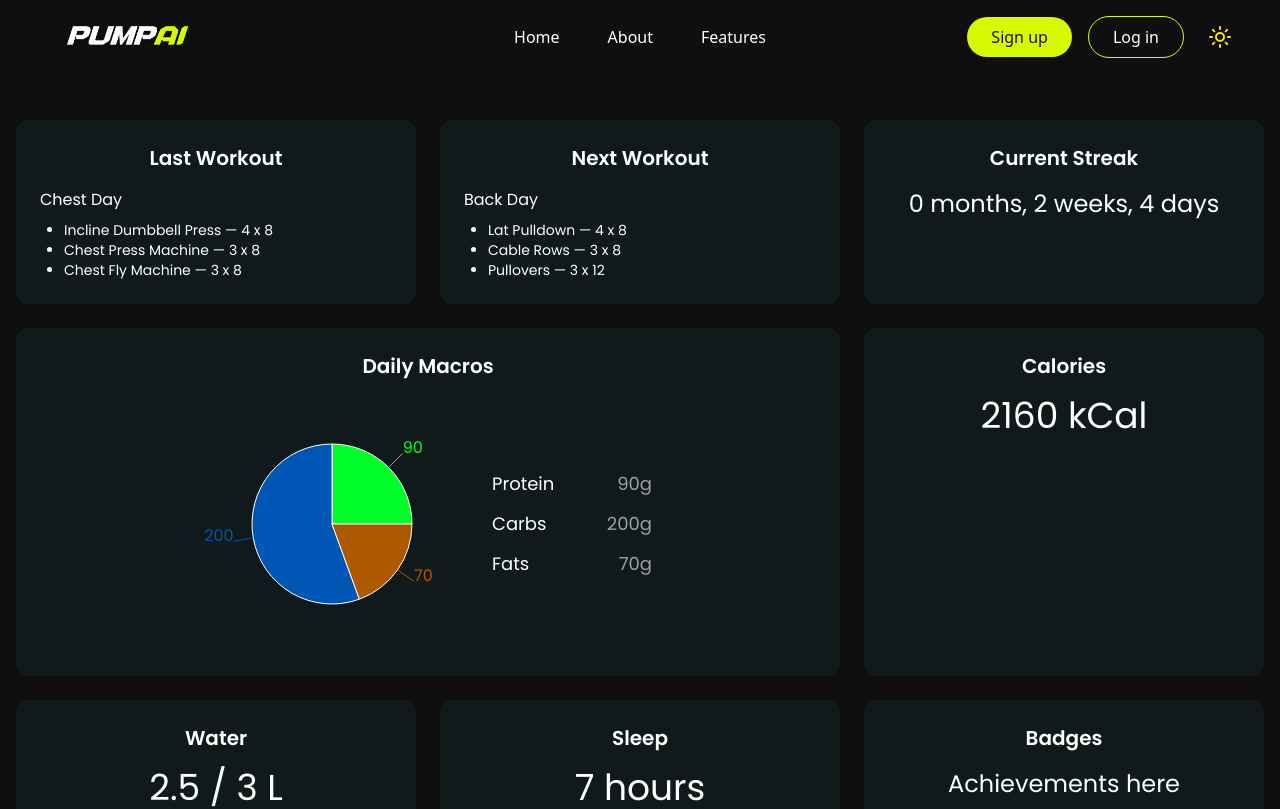
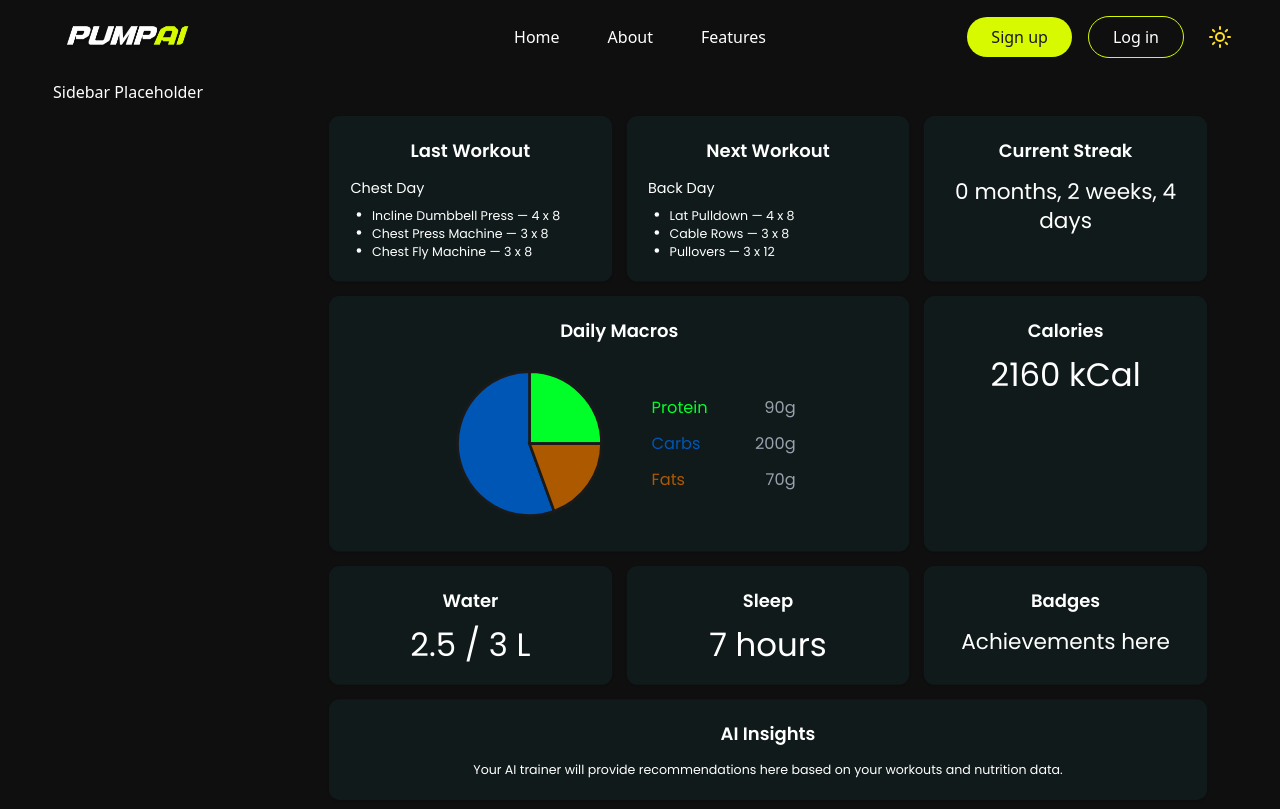
Before and after one commit to ayaanyousaf/PumpAI, a React (Vite) app in the folder client/: page /dashboard in a window 1280 px wide. Shown: the top 809 px of the page. Built offline with nearby package versions, Linux system fonts and the light colour scheme.

Commit message:
separate Macro pie chart into reusable React component

```diff
--- /dev/null
+++ b/client/src/components/MacroChart.tsx
@@ -0,0 +1,47 @@
+import { Cell, PieChart, Pie, ResponsiveContainer, Tooltip } from "recharts";
+
+function MacroChart() {
+  const macroData = [
+    { name: "Protein", value: 90, color: "#00FF28" },
+    { name: "Carbs", value: 200, color: "#0056B4" },
+    { name: "Fats", value: 70, color: "#AD5900" },
+  ];
+
+  return (
+    <div className="flex flex-col md:flex-row justify-center items-center gap-10">
+      <div className="w-48 h-48">
+        <ResponsiveContainer>
+          <PieChart>
+            <Pie
+              data={macroData}
+              dataKey="value"
+              outerRadius={80}
+              stroke="#1A1A1A"
+              strokeWidth={3}
+            >
+              {macroData.map((entry, index) => (
+                <Cell key={`cell-${index}`} fill={entry.color} />
+              ))}
+            </Pie>
+            <Tooltip />
+          </PieChart>
+        </ResponsiveContainer>
+      </div>
+
+      <div className="space-y-3 text-lg">
+        {macroData.map((m) => (
+          <div
+            key={m.name}
+            className="flex justify-between gap-4 w-40"
+            style={{ color: m.color }}
+          >
+            <span className="font-medium">{m.name}</span>
+            <span className="text-gray-400">{m.value}g</span>
+          </div>
+        ))}
+      </div>
+    </div>
+  );
+}
+
+export default MacroChart;
--- a/client/src/pages/Dashboard.tsx
+++ b/client/src/pages/Dashboard.tsx
@@ -1,15 +1,14 @@
-import { Cell, PieChart, Pie, ResponsiveContainer } from "recharts";
+import MacroChart from "../components/MacroChart";
 
 function Dashboard() {
-  const macroData = [
-    { name: "Protein", value: 90, color: "#00FF28" },
-    { name: "Carbs", value: 200, color: "#0056B4" },
-    { name: "Fats", value: 70, color: "#AD5900" },
-  ];
+  return (
+    <div className="flex min-h-dvh bg-bg-primary">
+      {/* Sidebar */}
+      <div className="w-64 text-center">Sidebar Placeholder</div>
 
-  return (
-    <div className="container mx-auto px-4 py-10">
-      <div className="grid grid-cols-1 md:grid-cols-2 lg:grid-cols-3 gap-6 max-w-7xl mx-auto">
+      {/* Main Content */}
+      <div className="flex-1 px-6 py-10 scale-[0.9] origin-top">
+        <div className="grid grid-cols-1 md:grid-cols-2 lg:grid-cols-3 gap-4 max-w-6xl">
           {/* Last Workout */}
           <div className="bg-bg-secondary p-6 font-[Poppins] rounded-xl shadow card-hover">
             <h2 className="text-xl font-semibold mb-4 text-center">
@@ -49,29 +48,7 @@ function Dashboard() {
             <h2 className="text-xl font-semibold mb-4 text-center">
               Daily Macros
             </h2>
-          <div className="flex flex-col md:flex-row justify-center items-center gap-8">
-            {/* Macro Pie Chart */}
-            <div className="w-64 h-64">
-              <ResponsiveContainer>
-                <PieChart>
-                  <Pie data={macroData} dataKey="value" outerRadius={80} label>
-                    {macroData.map((entry, index) => (
-                      <Cell key={`cell-${index}`} fill={entry.color} />
-                    ))}
-                  </Pie>
-                </PieChart>
-              </ResponsiveContainer>
-            </div>
-
-            <div className="space-y-3 text-lg">
-              {macroData.map((m) => (
-                <div key={m.name} className="flex justify-between gap-4 w-40">
-                  <span className="font-medium">{m.name}</span>
-                  <span className="text-gray-400">{m.value}g</span>
-                </div>
-              ))}
-            </div>
-          </div>
+            <MacroChart />
           </div>
 
           {/* Calorie Tracker */}
@@ -121,6 +98,7 @@ function Dashboard() {
           </div>
         </div>
       </div>
+    </div>
   );
 }
 
```
Lines whose indentation alone changed are shown as unchanged.
